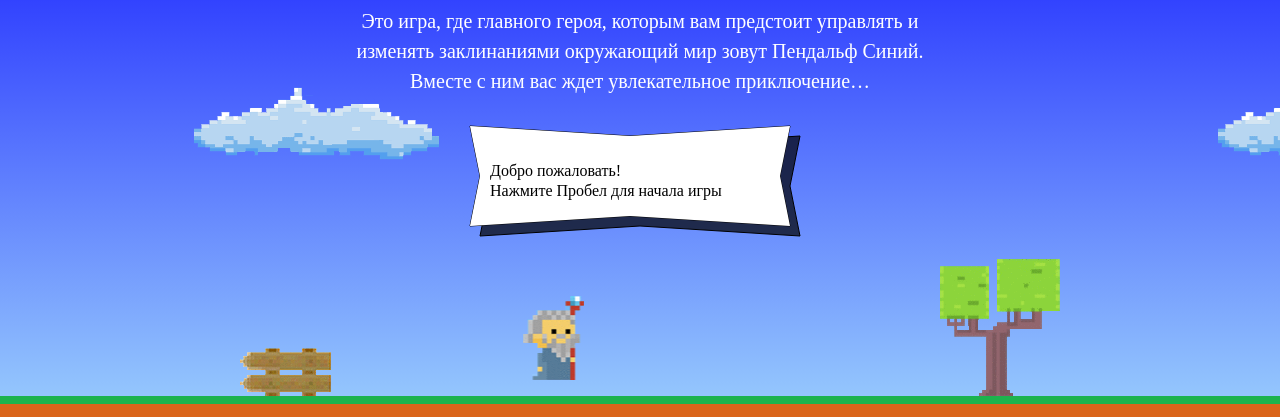
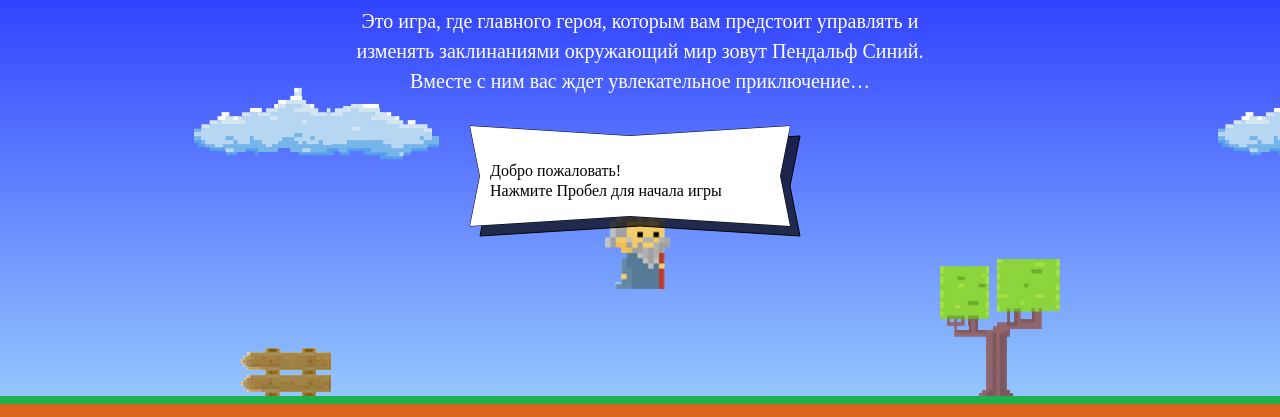
Before and after one commit to o22y/937289-code-and-magick-17, a website: page index.html in a window 1280 px wide. Shown: the part 203-620 px from the top of the page. Drawn offline with Linux system fonts and the light colour scheme; a web font is replaced by a local one.

Commit message:
Запрограмированны базовые параметры игры

```diff
--- a/index.html
+++ b/index.html
@@ -8,7 +8,30 @@
   <title>Код и Магия</title>
 </head>
 <body>
-
+  <script>
+    var fireballSize = 22;
+    var getFireballSpeed = function(left) {
+      if(left) {
+        return 5;
+      }
+      return 2;
+  };
+    var wizardSpeed = 3;
+    var wizardWidth = 70;
+    var getWizardHeight = function(wizardWidth) {
+      var calcWizardHeight = 1.337 * wizardWidth;
+      return calcWizardHeight;
+    }
+    var wizardHeight = getWizardHeight(wizardWidth);
+    function getWizardX(width) {
+      return width / 2 - wizardWidth / 2;
+    };
+    function getWizardY(height) {
+      return height * 0.33;
+    };
+  </script>
+  <script type="text/javascript" src="js/game.js">
+  </script>
 <header>
   <svg style="display: none;" xmlns="http://www.w3.org/2000/svg" viewBox="0 0 62
         86">
```
